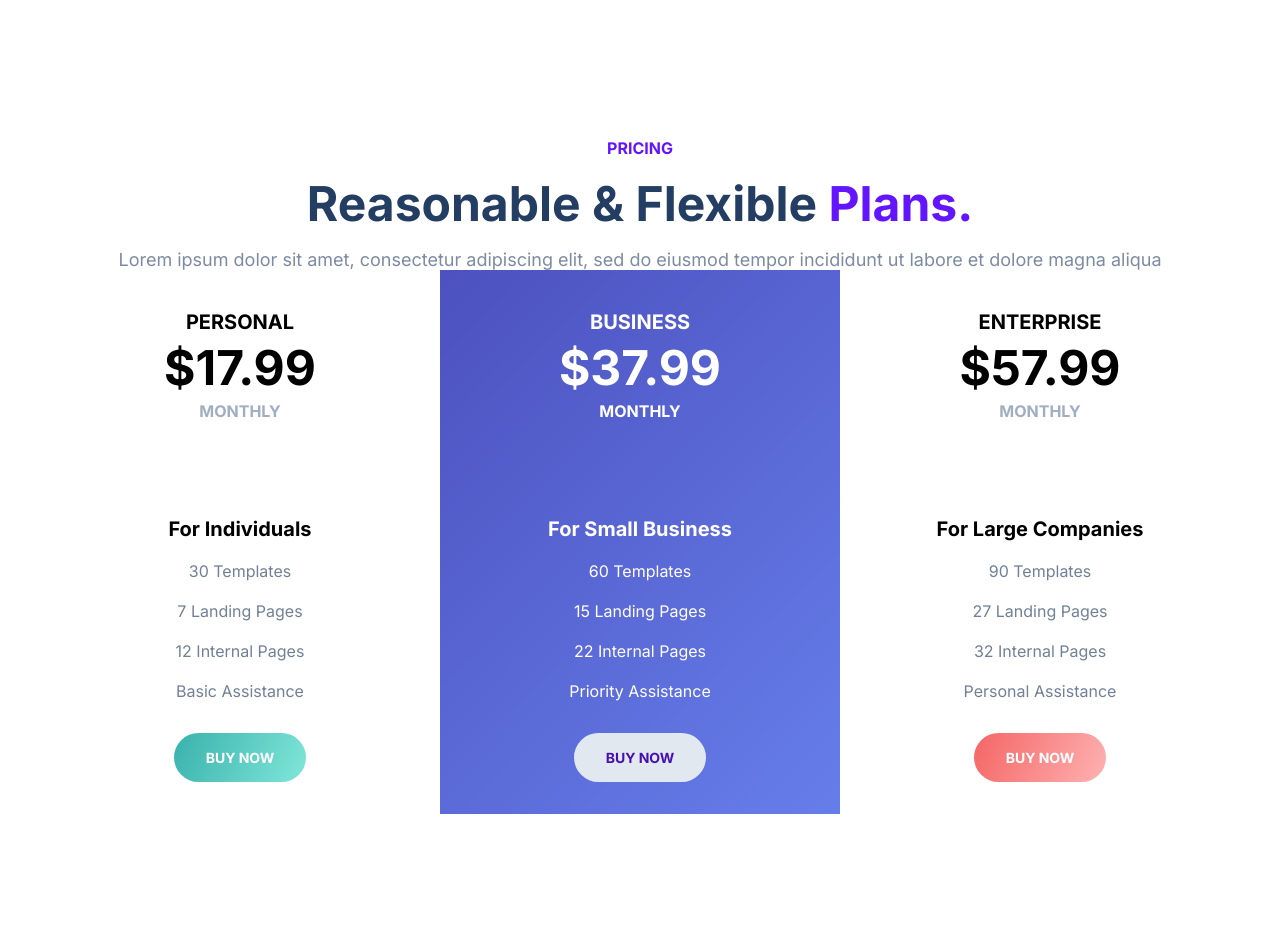
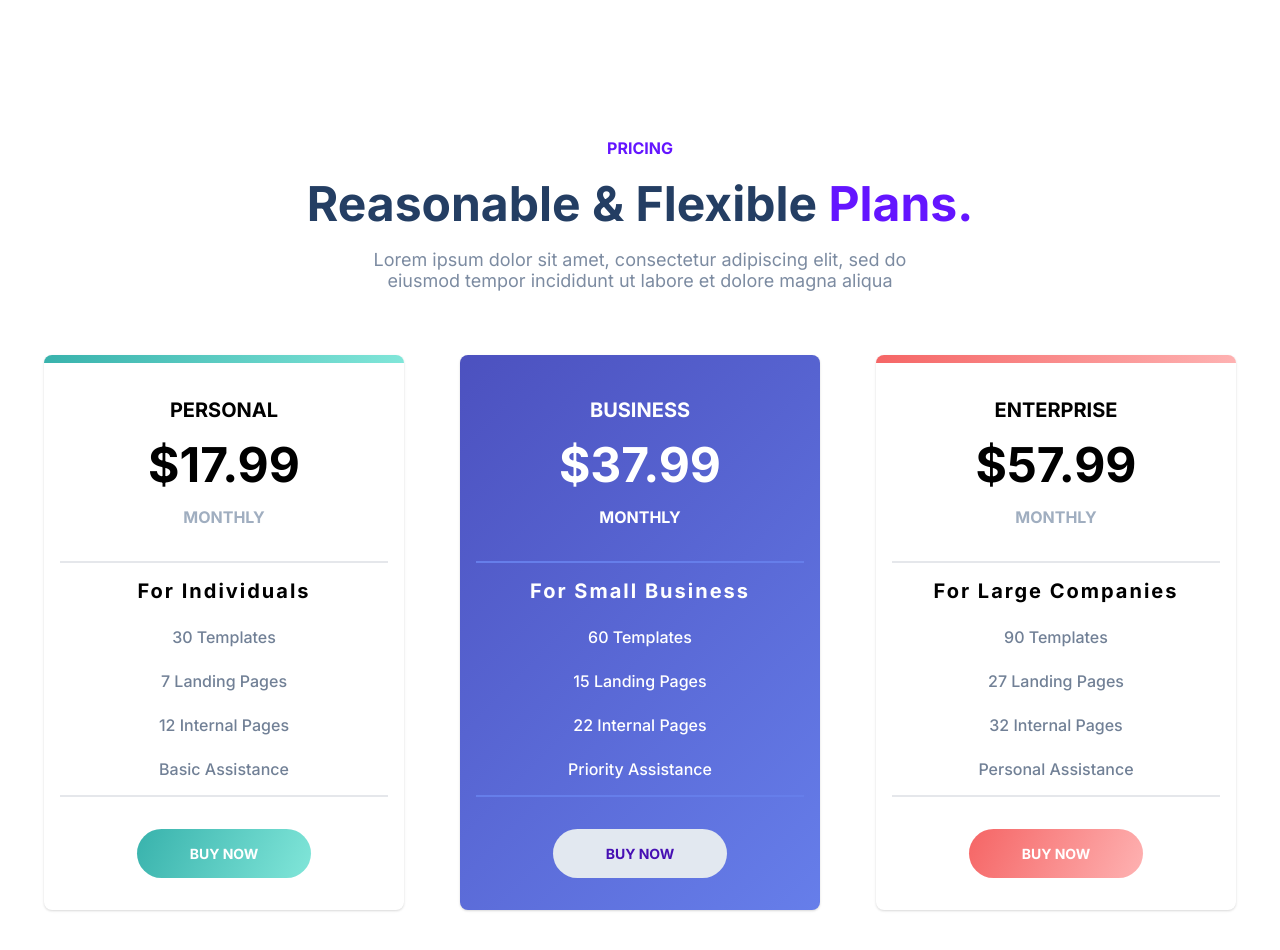
Before and after one commit to roshramos/Treact-Clone, a plain HTML site: page index.html in a window 1280 px wide. Shown: the part 3660-4610 px from the top of the page. Drawn offline with Linux system fonts and the light colour scheme.

Commit message:
Progress on pricing sctn - needs final touch up

```diff
--- a/index.html
+++ b/index.html
@@ -228,15 +228,17 @@
             </div>
         </section>
 
-        <section>
+        <section id="pricing">
             <div class="container">
                 <div class="row">
-                    <div class="row__pricing">
-                        <span class="section__sub-title">PRICING</span>
-                        <h2>Reasonable & Flexible <span class="purple">Plans.</span></h2>
-                        <p class="section__para section__description-features">
-                            Lorem ipsum dolor sit amet, consectetur adipiscing elit, sed do eiusmod tempor incididunt ut labore et dolore magna aliqua</p>
-                    </div>
+                    <div class="pricing">
+                        <div class="pricing__description">
+                            <span class="section__sub-title">PRICING</span>
+                            <h2>Reasonable & Flexible <span class="purple">Plans.</span></h2>
+                            <p class="section__para section__description-pricing">
+                                Lorem ipsum dolor sit amet, consectetur adipiscing elit, sed do eiusmod tempor incididunt ut labore et dolore magna aliqua</p>
+                            </div>
+
                     <div class="plans">
                         <div class="plan">
                             <div class="plan__border plan__border--left"></div>
@@ -245,16 +247,18 @@
                                 <span class="plan__price">$17.99</span>
                                 <span class="plan__cycle">MONTHLY</span>
                             </div>
-                            <div class="plan__description"></div>
+                            <div class="plan__description">
                                 <span class="plan__description--title">For Individuals</span>
                                 <span class="plan__description--feature">30 Templates</span>
                                 <span class="plan__description--feature">7 Landing Pages</span>
                                 <span class="plan__description--feature">12 Internal Pages</span>
                                 <span class="plan__description--feature">Basic Assistance</span>
+                            </div>
                             <div class="button--wrapper">
                                 <button class="button__plan button-left">BUY NOW</button>
                             </div>
                         </div>
+
                         <div class="plan plan--middle">
                             <div class="plan__border plan__border--middle"></div>
                             <div class="plan__header">
@@ -262,16 +266,18 @@
                                 <span class="plan__price middle">$37.99</span>
                                 <span class="plan__cycle middle">MONTHLY</span>
                             </div>
-                            <div class="plan__description middle"></div>
+                            <div class="plan__description middle">
                                 <span class="plan__description--title middle">For Small Business</span>
                                 <span class="plan__description--feature middle">60 Templates</span>
                                 <span class="plan__description--feature middle">15 Landing Pages</span>
                                 <span class="plan__description--feature middle">22 Internal Pages</span>
                                 <span class="plan__description--feature middle">Priority Assistance</span>
+                            </div>
                             <div class="button--wrapper middle">
                                 <button class="button__plan button-middle">BUY NOW</button>
                             </div>
                         </div>
+
                         <div class="plan">
                             <div class="plan__border plan__border--right"></div>
                             <div class="plan__header">
@@ -279,20 +285,21 @@
                                 <span class="plan__price">$57.99</span>
                                 <span class="plan__cycle">MONTHLY</span>
                             </div>
-                            <div class="plan__description"></div>
+                            <div class="plan__description">
                                 <span class="plan__description--title">For Large Companies</span>
                                 <span class="plan__description--feature">90 Templates</span>
                                 <span class="plan__description--feature">27 Landing Pages</span>
                                 <span class="plan__description--feature">32 Internal Pages</span>
                                 <span class="plan__description--feature">Personal Assistance</span>
+                            </div>
                             <div class="button--wrapper">
                                 <button class="button__plan button-right">BUY NOW</button>
                             </div>
                         </div>
                     </div>
+                    </div>
                 </div>
             </div>
-        </div>
         </section>
     </main>
   </body>
--- a/styles.css
+++ b/styles.css
@@ -531,62 +531,95 @@ PRICING
 
 */
 
-.row__pricing {
+.pricing {
     display: flex;
+    flex-direction: column;
+}
+
+.pricing__description {
+    display: flex;
+    flex-direction: column;
     align-items: center;
-    flex-flow: column wrap;
+    justify-content: center;
+}
+
+.section__description-pricing {
+    max-width: 50%;
+    text-align: center;
 }
 
 .plans {
     display: flex;
     flex-wrap: wrap;
-    border: 0 solid white;
+    justify-content: space-between;
 }
 
 .plan {
-    width: calc(100% / 3);
-    display: flex;
-    flex-direction: column;
-    align-items: center;
-    padding: 8px 32px 0 32px;
-    /* margin: 64px 4px 0 4px; */
-}
-
-/* .plan {
     position: relative;
     width: calc(90% / 3);
     display: flex;
     flex-direction: column;
-    padding: 8px 32px 0px 32px;
+    padding: 8px 32px 0 32px;
     margin-top: 64px;
     margin-left: 4px;
     margin-right: 4px;
-    max-width: 24rem;
-    --tw-shadow: 0 1px 3px 0 rgba(0, 0, 0, 0.1), 0 1px 2px 0 rgba(0, 0, 0, 0.06);
-    box-shadow: var(--tw-ring-offset-shadow, 0 0 #0000), var(--tw-ring-shadow, 0 0 #0000), var(--tw-shadow);
+    max-width: 384px;
+
+    --tw-shadow:
+        0 1px 3px 0 rgba(0, 0, 0, 0.1),
+        0 1px 2px 0 rgba(0, 0, 0, 0.06);
+    box-shadow:
+        var(--tw-ring-offset-shadow, 0 0 #0000),
+        var(--tw-ring-shadow, 0 0 #0000),
+        var(--tw-shadow);
     --tw-bg-opacity: 1;
-    background-color: rgba(255, 255, 255, var(--tw-bg-opacity));
-    border-radius: 0.5rem;
-} */
+    background-color:
+        rgba(255, 255, 255,
+        var(--tw-bg-opacity));
+    border-radius: 8px;
+}
+
+.plan__border {
+    position: absolute;
+    border-top-left-radius: 8px;
+    border-top-right-radius: 8px;
+    top: 0px;
+    left: 0px;
+    right: 0px;
+    height: 8px;
+}
+
+.plan__border--left {
+    background: linear-gradient(115deg,
+        rgb(56, 178, 172) 0%,
+        rgb(129, 230, 217) 100%);
+}
+
+.plan__border--right {
+    background: linear-gradient(115deg,
+      rgb(245, 101, 101) 0%,
+      rgb(254, 178, 178) 100%);
+}
+
+.plan--middle {
+    background-image: linear-gradient(135deg,
+        rgb(76, 81, 191) 0%,
+        rgb(102, 126, 234) 100%);
+      border-radius: 8px;
+}
 
 .plan__header {
     display: flex;
     flex-direction: column;
     padding: 32px 0px;
-    align-items: center;
-}
-
-.plan__description {
-    display: flex;
-    flex-direction: column;
-    margin: 0px -32px;
-    padding: 32px;
+    line-height: 1.5;
 }
 
 .plan__name {
     font-size: 20px;
     color: black;
     font-weight: bold;
+    text-align: center;
 }
 
 .plan__price {
@@ -594,45 +627,82 @@ PRICING
     color: black;
     margin: 4px 0;
     font-weight: bold;
+    text-align: center;
 }
 
 .plan__cycle {
     font-size: 16px;
     color: #a0aec0;
     font-weight: bold;
+    line-height: 1.5;
+    text-align: center;
+}
+
+.plan__description {
+    display: flex;
+    flex-direction: column;
+    text-align: center;
+    padding: 16px;
+    margin-left: -16px;
+    margin-right: -16px;
+    border-top-width: 2px;
+    border-bottom-width: 2px
 }
 
 .plan__description--title {
     font-size: 20px;
     font-weight: bold;
-    color: black;
+    letter-spacing: 2px;
 }
 
 .plan__description--feature {
     font-size: 16px;
     color: #718096;
-    margin: 20px 0 0;
+    font-weight: 500;
+    margin-top: 24px;
 }
 
-.plan--middle {
-    background-image: linear-gradient( 135deg, rgb(76, 81, 191) 0%, rgb(102, 126, 234) 100% );
-    border-radius: 0.5
-}
+
 
 .button--wrapper {
-    padding: 32px 64px;
+    padding: 32px;
+    padding-top: 32px;
+    display: flex;
+    justify-content: center;
+    align-items: center;
 }
 
 .button__plan {
     font-size: 14px;
     font-weight: bold;
     color: white;
-    border-radius: 50px;
+    border-radius: 100px;
     padding: 16px 32px;
+    align-items: center;
+    width: 75%;
+    display: inline-block;
+    text-align: center;
+    transition: all 300ms ease;
+}
+
+.button__plan:hover {
+    transform: translateY(-2px) translateX(2px);
+}
+
+.button__plan:hover {
+    --tw-shadow:
+        0 20px 25px -5px rgba(0, 0, 0, 0.1),
+        0 10px 10px -5px rgba(0, 0, 0, 0.04);
+    box-shadow:
+        var(--tw-ring-offset-shadow, 0 0 #0000),
+        var(--tw-ring-shadow, 0 0 #0000),
+        var(--tw-shadow);
 }
 
 .button-left {
-    background: linear-gradient( 115deg, rgb(56, 178, 172) 0%, rgb(129, 230, 217) 100% );
+    background: linear-gradient( 115deg,
+        rgb(56, 178, 172) 0%,
+        rgb(129, 230, 217) 100% );
 }
 
 .button-middle {
@@ -648,8 +718,8 @@ PRICING
 
 .middle {
     color: white;
+    --tw-border-opacity: 1;
+    border-color:
+        rgba(102, 126, 234,
+        var(--tw-border-opacity));
 }
-
-.plan--middle {
-
-}
```
